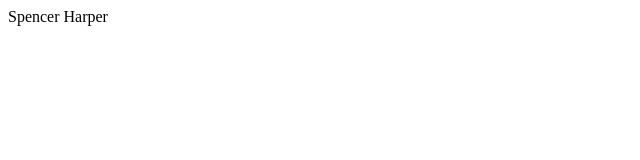
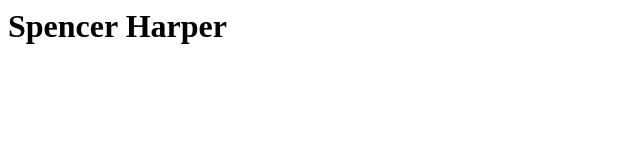
Before and after one commit to eyesontheside/webserver, a plain HTML site: page index.html in a window 1280 px wide. Shown: the whole page, without its empty margins (0-640 px from the left). Drawn offline with Linux system fonts and the light colour scheme.

Commit message:
Update index.html

```diff
--- a/index.html
+++ b/index.html
@@ -1,5 +1,5 @@
 <html>
 <body>
-Spencer Harper
+  <h1>Spencer Harper</h1>
 </body>
 </html>
```
